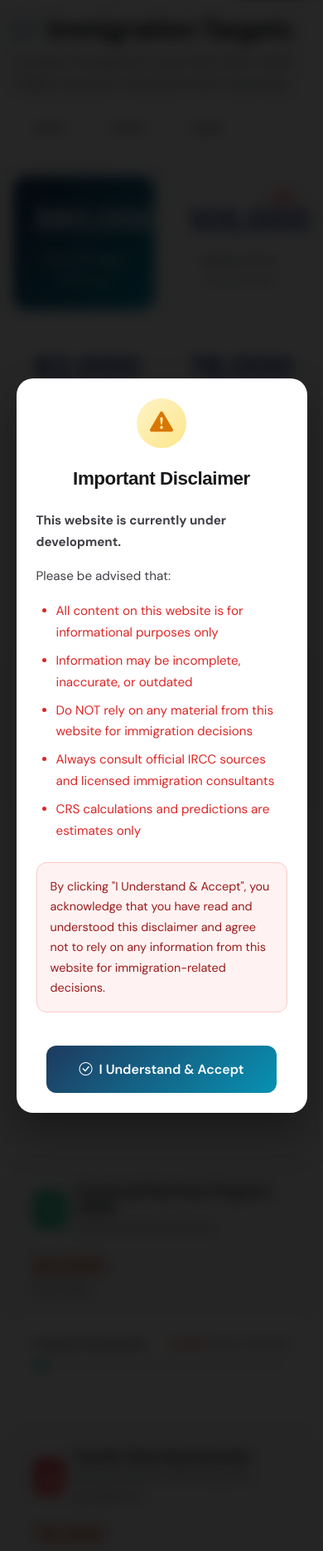
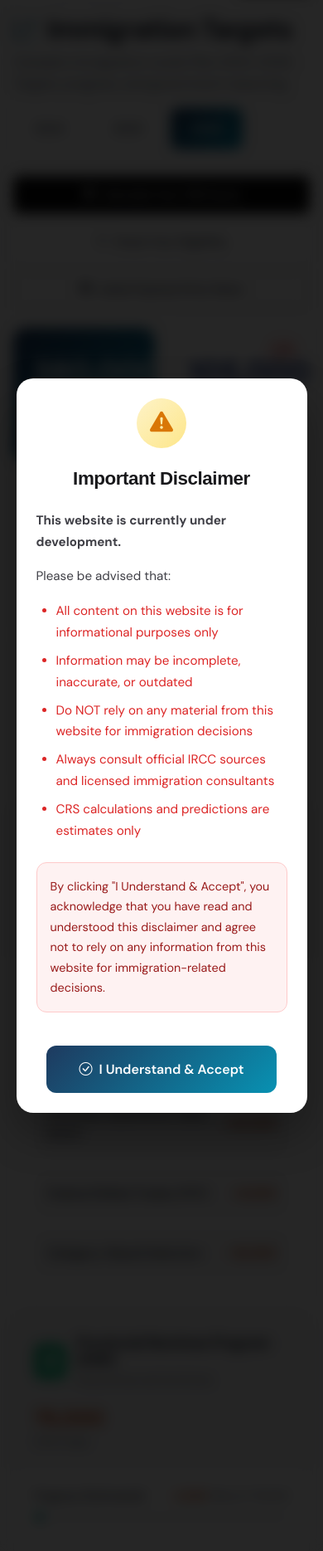
Before and after one commit to aapatel35/philata-website, a Flask app: page /tools/immigration-targets in a window 390 px wide. Shown: the part 72-1941 px from the top of the page at 83% size. Run offline with Flask 3, Linux system fonts and the light colour scheme; some web fonts are replaced.

Commit message:
fix: Improve website UX - loading states, interactive cards, footer links
Immigration Targets Page:
- Added CTAs for CRS Calculator and Eligibility Checker
- Made stat cards clickable with smooth scroll to sections
- Added tooltips for acronyms (FSW, CEC, PNP)
- Fixed year tab active state with visual indicator
- Added loading overlay for better feedback

Base Template:
- Fixed footer link click handlers with proper z-index
- Added page loading indicator for navigation
- External links now open in new tab automatically
- Premium Intelligence button now links to /premium
- Added highlight-pulse animation for scroll targets

Co-Authored-By: Claude Opus 4.5 <noreply@anthropic.com>

```diff
--- a/templates/immigration_targets.html
+++ b/templates/immigration_targets.html
@@ -473,6 +473,98 @@
         text-decoration: underline;
     }
 
+    /* Loading Overlay */
+    .loading-overlay {
+        position: fixed;
+        top: 0;
+        left: 0;
+        right: 0;
+        bottom: 0;
+        background: rgba(0, 0, 0, 0.3);
+        display: flex;
+        align-items: center;
+        justify-content: center;
+        z-index: 9999;
+    }
+
+    .loading-spinner {
+        width: 48px;
+        height: 48px;
+        border: 4px solid var(--border);
+        border-top-color: var(--primary);
+        border-radius: 50%;
+        animation: spin 1s linear infinite;
+    }
+
+    @keyframes spin {
+        to { transform: rotate(360deg); }
+    }
+
+    /* Clickable Cards */
+    .summary-card.clickable {
+        cursor: pointer;
+        transition: all 0.2s ease;
+    }
+
+    .summary-card.clickable:hover {
+        transform: translateY(-4px);
+        box-shadow: 0 8px 24px rgba(0, 0, 0, 0.15);
+        border-color: var(--primary);
+    }
+
+    .summary-card.highlight.clickable:hover {
+        transform: translateY(-4px);
+        box-shadow: 0 8px 24px rgba(30, 58, 95, 0.3);
+    }
+
+    /* Tooltip Icon */
+    .tooltip-icon {
+        font-size: 0.75rem;
+        color: var(--text-muted);
+        cursor: help;
+        margin-left: 4px;
+        opacity: 0.7;
+    }
+
+    .tooltip-icon:hover {
+        opacity: 1;
+    }
+
+    /* Year Tab Active State Enhancement */
+    .year-tab {
+        position: relative;
+    }
+
+    .year-tab.active::after {
+        content: '';
+        position: absolute;
+        bottom: -4px;
+        left: 50%;
+        transform: translateX(-50%);
+        width: 24px;
+        height: 3px;
+        background: white;
+        border-radius: 2px;
+    }
+
+    /* CTA Section */
+    .cta-section .btn {
+        display: inline-flex;
+        align-items: center;
+        gap: 8px;
+    }
+
+    .cta-section .btn-outline-light {
+        border: 1px solid var(--border);
+        color: var(--text);
+    }
+
+    .cta-section .btn-outline-light:hover {
+        background: var(--bg);
+        border-color: var(--primary);
+        color: var(--primary);
+    }
+
     /* Responsive */
     @media (max-width: 768px) {
         .summary-cards {
@@ -492,6 +584,15 @@
         .provincial-grid {
             grid-template-columns: 1fr;
         }
+
+        .cta-section {
+            flex-direction: column;
+        }
+
+        .cta-section .btn {
+            width: 100%;
+            justify-content: center;
+        }
     }
 </style>
 {% endblock %}
@@ -508,35 +609,53 @@
 
 <!-- Year Tabs -->
 <div class="year-tabs">
-    <div class="year-tab" onclick="showYear(2024)">2024</div>
-    <div class="year-tab active" onclick="showYear(2025)">2025</div>
-    <div class="year-tab" onclick="showYear(2026)">2026</div>
+    <div class="year-tab" data-year="2024" onclick="showYear(2024, this)">2024</div>
+    <div class="year-tab" data-year="2025" onclick="showYear(2025, this)">2025</div>
+    <div class="year-tab active" data-year="2026" onclick="showYear(2026, this)">2026</div>
+</div>
+
+<!-- Loading Overlay -->
+<div id="loadingOverlay" class="loading-overlay" style="display: none;">
+    <div class="loading-spinner"></div>
+</div>
+
+<!-- CTA Section -->
+<div class="cta-section" style="display: flex; gap: 12px; margin-bottom: 24px; flex-wrap: wrap;">
+    <a href="/tools/crs-calculator" class="btn btn-primary">
+        <i class="bi bi-calculator"></i> Calculate Your CRS Score
+    </a>
+    <a href="/tools/eligibility-checker" class="btn btn-secondary">
+        <i class="bi bi-check2-circle"></i> Check Your Eligibility
+    </a>
+    <a href="/articles?category=express_entry" class="btn btn-outline-light">
+        <i class="bi bi-newspaper"></i> Latest Express Entry News
+    </a>
 </div>
 
 <!-- Summary Cards -->
 <div class="summary-cards">
-    <div class="summary-card highlight">
+    <div class="summary-card highlight clickable" onclick="scrollToSection('pathway-ee')" title="Click to see Express Entry breakdown">
         <div class="summary-value" id="totalTarget">380,000</div>
         <div class="summary-label">Total PR Target</div>
         <div class="summary-sublabel" id="targetYear">2026 Target</div>
     </div>
-    <div class="summary-card">
+    <div class="summary-card clickable" onclick="scrollToSection('pathway-ee')" title="Federal Skilled Worker, CEC, FST programs">
         <span class="summary-change decrease" id="changeIndicator">-4%</span>
         <div class="summary-value" id="expressEntryTarget">105,000</div>
-        <div class="summary-label">Express Entry</div>
+        <div class="summary-label">Express Entry <i class="bi bi-info-circle tooltip-icon" data-tooltip="Includes FSW, CEC, FST programs"></i></div>
         <div class="summary-sublabel">Economic Class</div>
     </div>
-    <div class="summary-card">
+    <div class="summary-card clickable" onclick="scrollToSection('pathway-pnp')" title="Provincial Nominee Program allocations">
         <div class="summary-value" id="pnpTarget">82,000</div>
-        <div class="summary-label">Provincial Nominees</div>
+        <div class="summary-label">Provincial Nominees <i class="bi bi-info-circle tooltip-icon" data-tooltip="PNP - Provincial Nominee Program"></i></div>
         <div class="summary-sublabel">PNP Allocation</div>
     </div>
-    <div class="summary-card">
+    <div class="summary-card clickable" onclick="scrollToSection('pathway-family')" title="Spouse, partner, parent sponsorship">
         <div class="summary-value" id="familyTarget">78,000</div>
         <div class="summary-label">Family Class</div>
         <div class="summary-sublabel">Sponsorship</div>
     </div>
-    <div class="summary-card">
+    <div class="summary-card clickable" title="Refugees and humanitarian programs">
         <div class="summary-value" id="refugeeTarget">45,000</div>
         <div class="summary-label">Refugees</div>
         <div class="summary-sublabel">Humanitarian</div>
@@ -544,7 +663,7 @@
 </div>
 
 <!-- Express Entry Section -->
-<div class="pathway-section">
+<div class="pathway-section" id="pathway-ee">
     <div class="pathway-header">
         <div class="pathway-header-left">
             <div class="pathway-icon" style="background: linear-gradient(135deg, #6366F1, #8B5CF6);">
@@ -592,7 +711,7 @@
 </div>
 
 <!-- Provincial Nominee Program Section -->
-<div class="pathway-section">
+<div class="pathway-section" id="pathway-pnp">
     <div class="pathway-header">
         <div class="pathway-header-left">
             <div class="pathway-icon" style="background: linear-gradient(135deg, #10B981, #34D399);">
@@ -622,7 +741,7 @@
 </div>
 
 <!-- Family Class Section -->
-<div class="pathway-section">
+<div class="pathway-section" id="pathway-family">
     <div class="pathway-header">
         <div class="pathway-header-left">
             <div class="pathway-icon" style="background: linear-gradient(135deg, #E31837, #FF6B6B);">
@@ -965,12 +1084,35 @@ const targetData = {
     }
 };
 
-function showYear(year) {
-    // Update tabs
+function scrollToSection(sectionId) {
+    const section = document.getElementById(sectionId);
+    if (section) {
+        section.scrollIntoView({ behavior: 'smooth', block: 'start' });
+        section.style.animation = 'highlight-pulse 1s ease';
+        setTimeout(() => section.style.animation = '', 1000);
+    }
+}
+
+function showYear(year, clickedTab) {
+    // Show loading briefly for visual feedback
+    const overlay = document.getElementById('loadingOverlay');
+    overlay.style.display = 'flex';
+
+    // Update tabs - use the clicked element passed as parameter
     document.querySelectorAll('.year-tab').forEach(tab => tab.classList.remove('active'));
-    event.target.classList.add('active');
+    if (clickedTab) {
+        clickedTab.classList.add('active');
+    } else {
+        // Fallback: find tab by data attribute
+        document.querySelector(`.year-tab[data-year="${year}"]`)?.classList.add('active');
+    }
 
     const data = targetData[year];
+
+    // Hide loading after short delay
+    setTimeout(() => {
+        overlay.style.display = 'none';
+    }, 200);
 
     // Update summary cards
     document.getElementById('totalTarget').textContent = data.total.toLocaleString();
```
Also changed, not shown: templates/base.html (+38 -5 lines).
